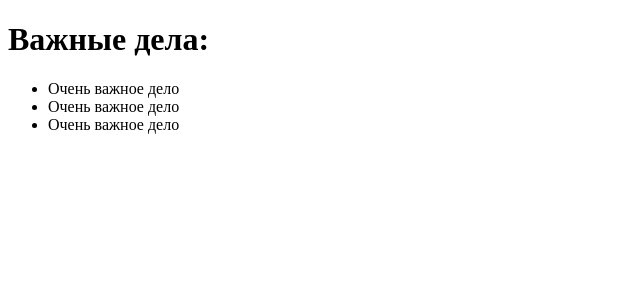
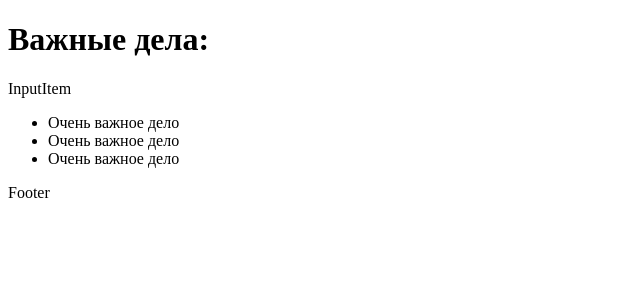
Before and after one commit to WebHeroSchool/ToDo_NY, a React (Create React App) app: page / in a window 1280 px wide. Shown: the top 300 px of the page, without its empty margins (0-640 px from the left). Built offline with nearby package versions, Linux system fonts and the light colour scheme.

Commit message:
Lesson18 much done!

```diff
--- a/src/Components/App/App.js
+++ b/src/Components/App/App.js
@@ -1,11 +1,15 @@
 import React from 'react';
+import InputItem from '../InputItem/InputItem'
 import ItemList from '../ItemList/ItemList'
+import Footer from '../Footer/Footer'
+
 
 const App = () => (
 	<div>
 		<h1>Важные дела:</h1>
+		<InputItem />
 		<ItemList />
-	</div>
-)
+		<Footer />
+	</div>);
 
 export default App;
--- /dev/null
+++ b/src/Components/Footer/Footer.js
@@ -0,0 +1,5 @@
+import React from 'react';
+
+const Footer = () => (<div>Footer</div>);
+
+export default Footer;
--- /dev/null
+++ b/src/Components/InputItem/InputItem.js
@@ -0,0 +1,5 @@
+import React from 'react';
+
+const InputItem= () => (<div>InputItem</div>);
+
+export default InputItem;
```
